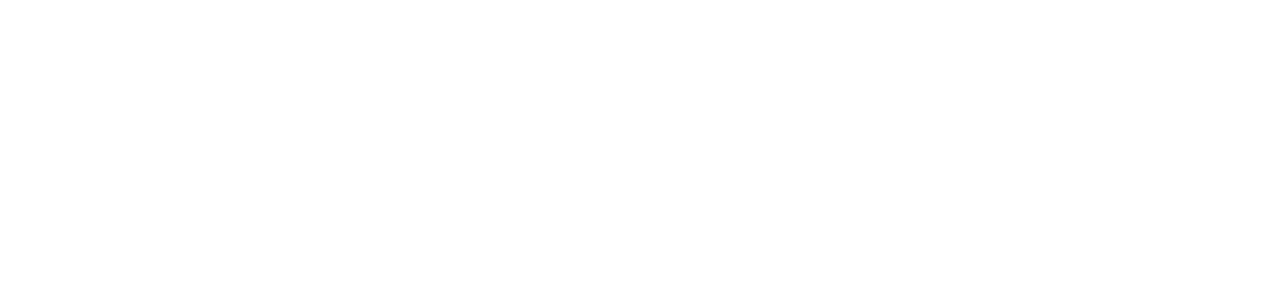
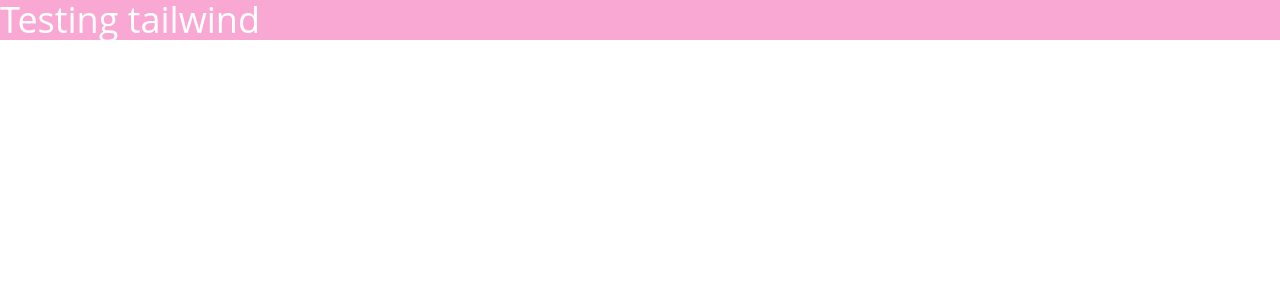
Before and after one commit to Mohd-Muneeb/swecha-hackathon, a Nuxt app: page / in a window 1280 px wide. Before the commit this address had no page. Shown: the top 300 px of the page. Built offline with nearby package versions, Linux system fonts and the light colour scheme.

Commit message:
Initialize tailwind

```diff
--- /dev/null
+++ b/assets/css/main.css
@@ -0,0 +1,3 @@
+@tailwind base;
+@tailwind components;
+@tailwind utilities;
--- a/nuxt.config.ts
+++ b/nuxt.config.ts
@@ -5,9 +5,8 @@
 export default defineNuxtConfig({
 	// css: ['vuetify/lib/styles/main.sass'],
 	devtools: { enabled: true },
-  build: {
-    // transpile: ["vuetify"],
-  },
+	build: {},
+	modules: ["@nuxtjs/tailwindcss"],
 	vite: {
 		define: {
 			"process.env.DEBUG": false,
--- a/package.json
+++ b/package.json
@@ -11,10 +11,14 @@
   "devDependencies": {
     "@nuxt/devtools": "latest",
     "@types/node": "^18",
+    "autoprefixer": "^10.4.14",
     "nuxt": "^3.6.0",
+    "postcss": "^8.4.27",
+    "tailwindcss": "^3.3.3",
     "typescript": "latest"
   },
   "dependencies": {
+    "@nuxtjs/tailwindcss": "^6.8.0",
     "axios": "^1.4.0",
     "vuetify": "^3.3.5"
   }
--- a/pages/home.vue
+++ b/pages/index.vue
@@ -1,6 +1,8 @@
 <template>
     <div>
-      <Navbar></Navbar>
+      <div class="text-4xl bg-pink-300 text-white">
+        <h1>Testing tailwind</h1>
+      </div>
     </div>
   </template>
 
--- a/pages/test/index.vue
+++ b/pages/test/index.vue
@@ -1,21 +1,24 @@
 <template>
 	<div class="test-index">
-    <h3>Checkout these awesome attractions in the city!</h3>
-    <div class="known-places-container">
-      <div v-for="(place, index) in knownPlaces" :key="index">
+		<h3>{{ message }}</h3>
+		<!-- <div class="known-places-container">
+			<div v-for="(place, index) in places" :key="index">
 				<Card :place="place.Name" />
 			</div>
-    </div>
+		</div> -->
 
-    <button @click="locatorButtonPressed">find locations</button>
 		<div class="places-container">
+			<div v-if="places">
 				<div
-        v-if="places"
 					class="cards"
 					v-for="(place, index) in places"
 					:key="index"
 				>
-        <Card :place="place.properties.name" />
+					<Card :place="place.properties.name" :image="place.properties" :location="place.properties" />
+				</div>
+			</div>
+			<div v-else>
+				<h1>No places found</h1>
 			</div>
 		</div>
 	</div>
@@ -25,21 +28,27 @@
 export default {
 	data() {
 		return {
-      message: "Hello World!",
+			message: "Welcome to Hyderabad",
 			loc: {},
 			places: [],
 			knownPlaces: [],
 		};
 	},
 	mounted() {
-    this.populateKnownPlaces();
+		// this.populateKnownPlaces();
+		this.locatorButtonPressed();
+		this.locateNearByPlaces();
 	},
 	methods: {
 		locatorButtonPressed() {
 			navigator.geolocation.getCurrentPosition(
 				(position) => {
-          this.loc.lat = String(position.coords.latitude).slice(0, 6);
-          this.loc.long = String(position.coords.longitude).slice(0, 6);
+					this.loc.lat = String(
+						position.coords.latitude
+					).slice(0, 6);
+					this.loc.long = String(
+						position.coords.longitude
+					).slice(0, 6);
 					this.locateNearByPlaces();
 				},
 				(error) => {
@@ -48,10 +57,6 @@
 			);
 		},
 		locateNearByPlaces() {
-      //         service = new google.maps.places.PlacesService(map);
-      // service.nearbySearch(this.loc, callback);
-      // console.log(service)
-      //   console.log(this.$api);
 			var requestOptions = {
 				method: "GET",
 			};
@@ -61,7 +66,10 @@
 				requestOptions
 			)
 				.then((response) => response.json())
-        .then((result) => (this.places = result.features))
+				.then((result) => {
+					console.log(result);
+					this.places = result.features;
+				})
 				.catch((error) => console.log("error", error));
 		},
 		populateKnownPlaces() {
--- /dev/null
+++ b/tailwind.config.js
@@ -0,0 +1,14 @@
+/** @type {import('tailwindcss').Config} */
+module.exports = {
+	content: [
+		"./components/**/*.{js,vue,ts}",
+		"./layouts/**/*.vue",
+		"./pages/**/*.vue",
+		"./plugins/**/*.{js,ts}",
+		"./nuxt.config.{js,ts}",
+	],
+	theme: {
+		extend: {},
+	},
+	plugins: [],
+};
```
Also changed, not shown: 1 other file (tests, documents, lock files or other folders). Lines whose indentation alone changed are shown as unchanged.
